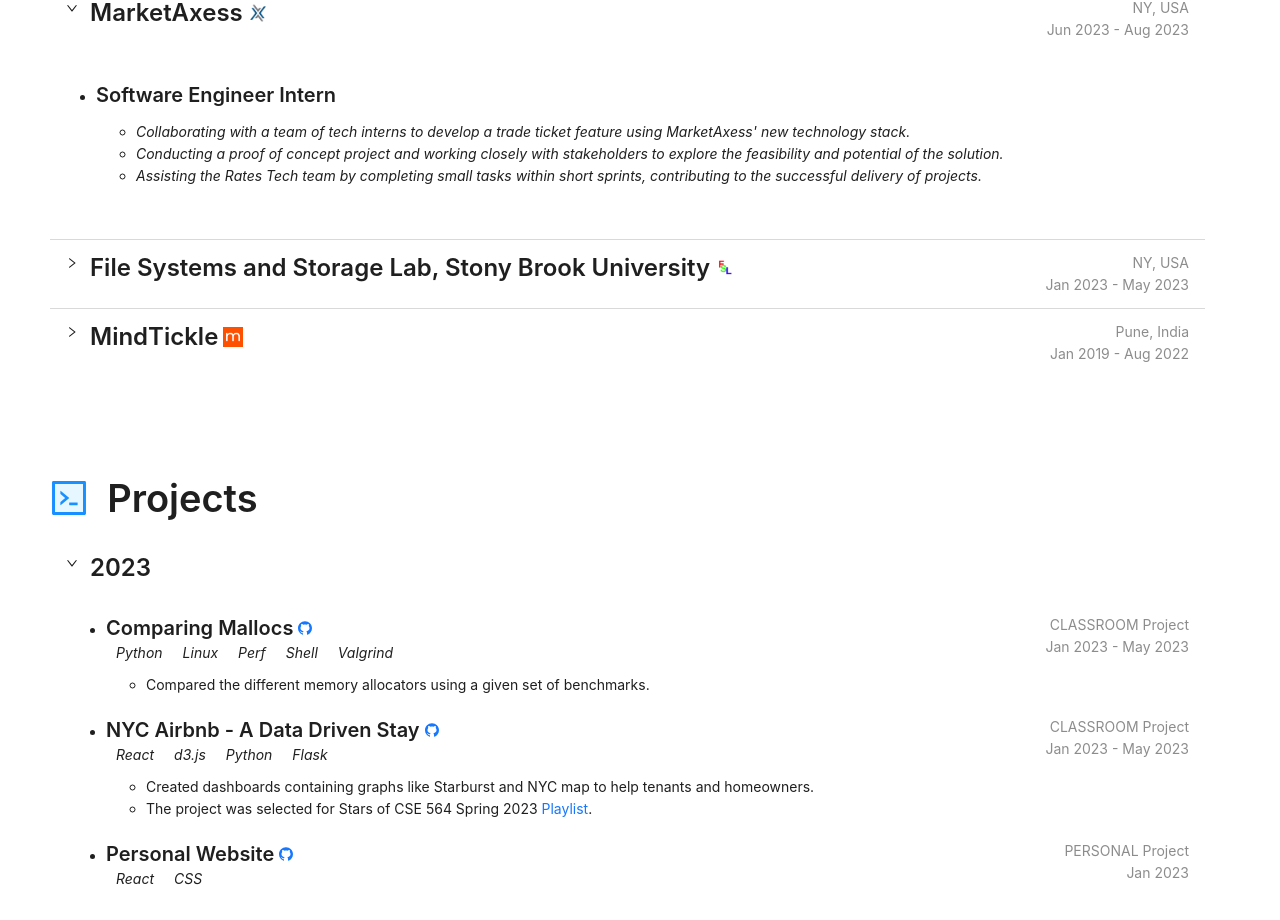
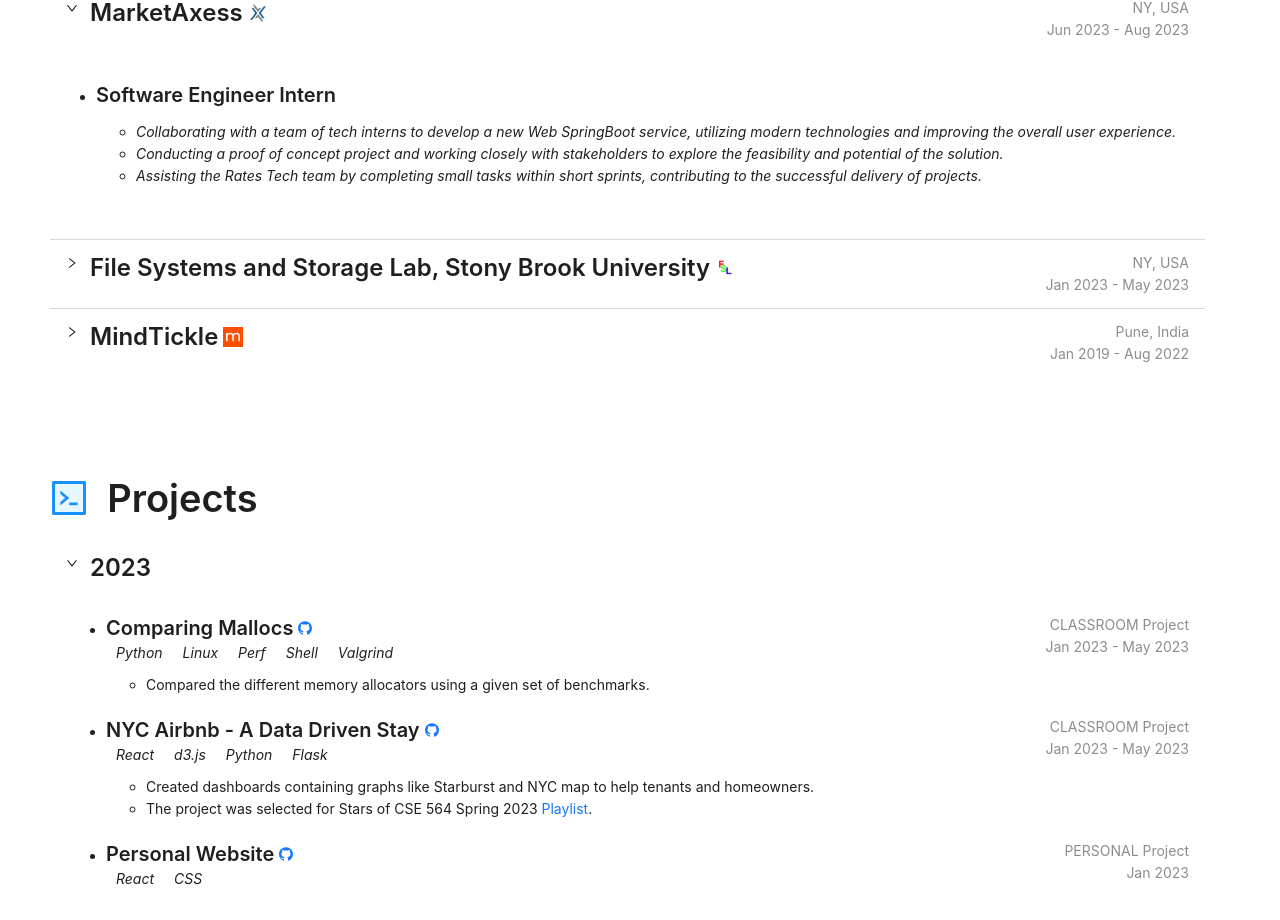
Before and after one commit to prajjawal05/personal-website, a React (Create React App) app: page / in a window 1280 px wide. Shown: the part 2538-3458 px from the top of the page. Built offline with nearby package versions, Linux system fonts and the light colour scheme.

Commit message:
updated resume

```diff
--- a/src/components/Work/config.js
+++ b/src/components/Work/config.js
@@ -14,7 +14,7 @@
     JOB_TITLE: 'Software Engineer Intern',
     DURATION: 'Jun 2023 - Aug 2023',
     PROJECTS: [
-        "Collaborating with a team of tech interns to develop a trade ticket feature using MarketAxess' new technology stack.",
+        "Collaborating with a team of tech interns to develop a new Web SpringBoot service, utilizing modern technologies and improving the overall user experience.",
         "Conducting a proof of concept project and working closely with stakeholders to explore the feasibility and potential of the solution.",
         "Assisting the Rates Tech team by completing small tasks within short sprints, contributing to the successful delivery of projects.",
     ]
--- a/src/config/links.js
+++ b/src/config/links.js
@@ -2,6 +2,6 @@
     GITHUB: 'https://github.com/prajjawal05',
     LINKEDIN: 'https://www.linkedin.com/in/prajjawal05/',
     INSTAGRAM: 'https://www.instagram.com/prajjawal05/',
-    RESUME: 'https://drive.google.com/file/d/1ZYFuRVDtXuHn7nEKcU_2t8467jiutVUS/view?usp=sharing',
+    RESUME: 'https://drive.google.com/file/d/11EFC6u3eeYwbElzOvt3GYy2tf8QkzXm7/view?usp=sharing',
     EMAIL: 'mailto:prajjawalagarwal@gmail.com',
 }
```
